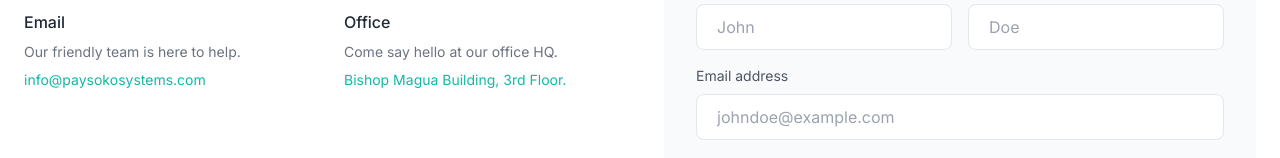
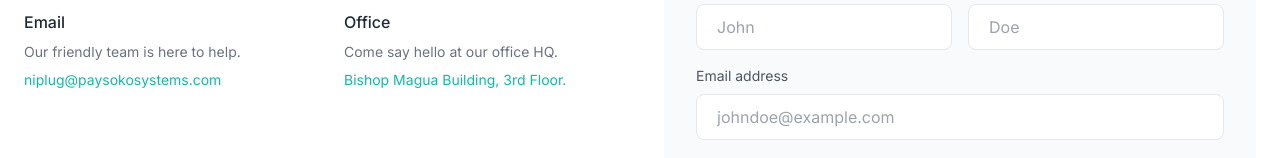
Before and after one commit to abdulgamal/NiPlug, a Next.js app: page /niplugacademy in a window 1280 px wide. Shown: the part 2087-2245 px from the top of the page. Built offline with nearby package versions, Linux system fonts and the light colour scheme.

Commit message:
change environment

```diff
--- a/context/OnBoarding.jsx
+++ b/context/OnBoarding.jsx
@@ -62,7 +62,7 @@ function OnBoarding({ children }) {
     setLoading(true);
     try {
       const response = await axios.post(
-        "https://dev.paysokoerp.com/api/business-register",
+        "https://test.paysokoerp.com/api/business-register",
         obj
       );
       setBusinessData(initialBusiness);
--- a/src/app/niplugacademy/page.jsx
+++ b/src/app/niplugacademy/page.jsx
@@ -596,7 +596,7 @@ function Academy() {
                   Our friendly team is here to help.
                 </p>
                 <p className="mt-2 text-sm text-teal-500">
-                  info@paysokosystems.com
+                  niplug@paysokosystems.com
                 </p>
               </div>
 
```
